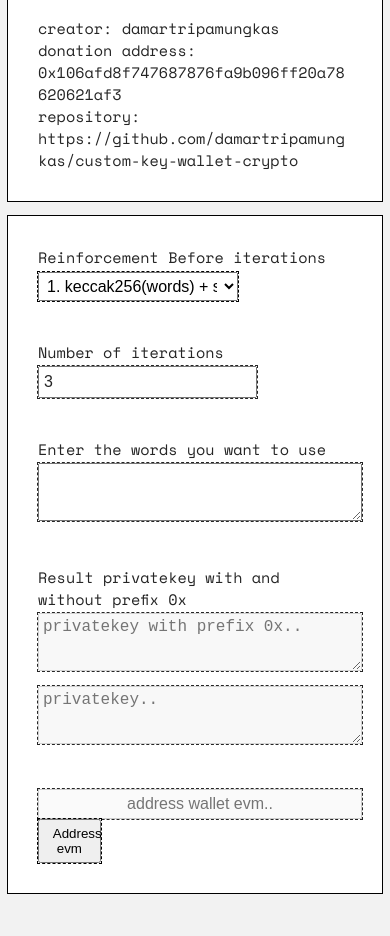
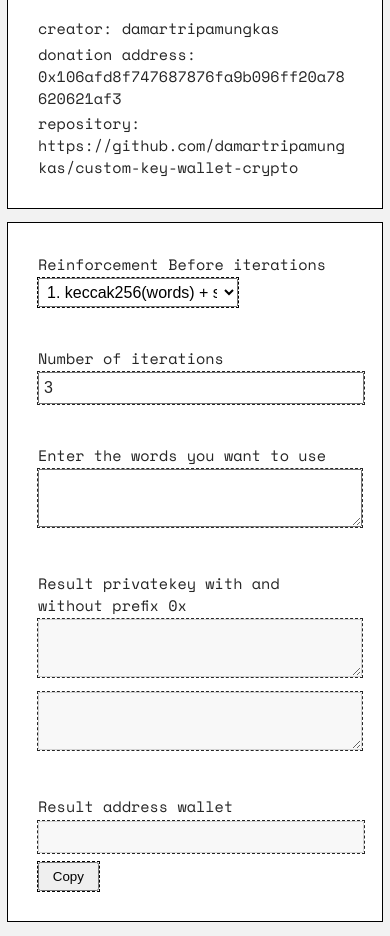
Before and after one commit to damartripamungkas/custom-key-wallet-crypto, a plain HTML site: page index.html in a window 390 px wide. Shown: the part 131-1067 px from the top of the page. Before the commit the page ends 1039 px from the top, so only its background shows below. Drawn offline with Linux system fonts and the light colour scheme; a script that the page names is missing.

Commit message:
fix: fix precision style in mobile view and add some margin

```diff
--- a/index.html
+++ b/index.html
@@ -20,9 +20,9 @@
       <div class="container">
         <div class="card">
           <h1 class="mt-0">Custom Key Wallet Crypto</h1>
-          <p>creator: damartripamungkas</p>
-          <p>donation address: 0x106afd8f747687876fa9b096ff20a78620621af3</p>
-          <a href="https://github.com/damartripamungkas/custom-key-wallet-crypto"
+          <p class="mb-0-5">creator: damartripamungkas</p>
+          <p class="mb-0-5">donation address: 0x106afd8f747687876fa9b096ff20a78620621af3</p>
+          <a class="mb-0-5" href="https://github.com/damartripamungkas/custom-key-wallet-crypto"
             >repository: https://github.com/damartripamungkas/custom-key-wallet-crypto</a
           >
         </div>
@@ -46,28 +46,19 @@
           <textarea
             class="w-full click-able"
             id="result-1"
-            placeholder="privatekey with prefix 0x.."
             aria-label="result-1"
             disabled
           ></textarea>
           <textarea
             class="w-full click-able mt-2-5"
             id="result-2"
-            placeholder="privatekey.."
             aria-label="result-2"
             disabled
           ></textarea>
 
-          <div class="pt-10 btn-text-area">
-            <input
-              class="click-able"
-              id="result-3"
-              placeholder="address wallet evm.."
-              aria-label="result-3"
-              disabled
-            />
-            <button id="copy-address-evm">Address evm</button>
-          </div>
+          <p class="pt-10 mb-0-5">Result address wallet</p>
+          <input class="click-able" id="result-3" aria-label="result-3" disabled />
+          <button id="copy-result-3" class="mt-2">Copy</button>
         </div>
       </div>
     </center>
@@ -157,8 +148,8 @@
 
       input2.oninput = hashNow;
 
-      const btnCopyEvm = document.getElementById("copy-address-evm");
-      btnCopyEvm.oninput = () => {
+      const btnCopyResult3 = document.getElementById("copy-result-3");
+      btnCopyResult3.oninput = () => {
         result3.select();
         result3.setSelectionRange(0, 99999); // For mobile devices
         navigator.clipboard.writeText(result3.value);
--- a/public/css/style.css
+++ b/public/css/style.css
@@ -53,6 +53,7 @@ input {
   outline-style: dashed;
   outline-width: 1px;
   padding: 0.25rem;
+  width: 100%;
 }
 
 button {
@@ -81,7 +82,8 @@ select {
 
 .btn-text-area button {
   flex: 1;
-  max-width: 20%;
+  min-width: 1rem;
+  max-width: 1rem;
 }
 
 .btn-text-area input {
@@ -121,6 +123,10 @@ select {
   margin-top: 0.625rem;
 }
 
+.mt-2 {
+  margin-top: 0.6rem;
+}
+
 .mb-0-5 {
   margin-bottom: 0.2rem;
 }
```
